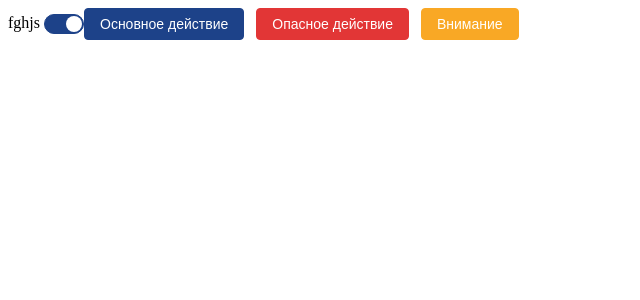
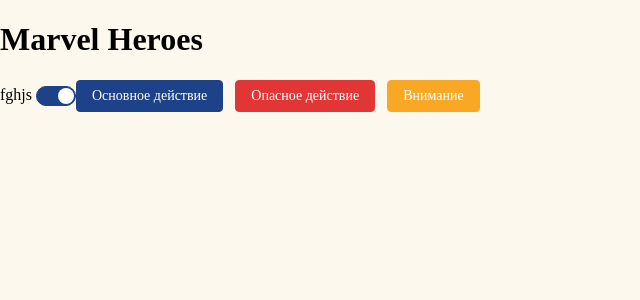
Before and after one commit to povar0305/marvel, a Vue app: page / in a window 1280 px wide. Shown: the top 300 px of the page, without its empty margins (0-640 px from the left). Built offline with nearby package versions, Linux system fonts and the light colour scheme; the HTML template or start-up script is replaced by a standard one.

Commit message:
добавила normalize.css для сброса стилей и нормализации их во всех браузерах

```diff
--- a/package.json
+++ b/package.json
@@ -17,6 +17,7 @@
   },
   "dependencies": {
     "element-plus": "^2.14.0",
+    "normalize.css": "^8.0.1",
     "pinia": "^3.0.4",
     "vue": "^3.5.32",
     "vue-router": "^5.0.4"
--- a/src/App.vue
+++ b/src/App.vue
@@ -5,6 +5,9 @@
 </script>
 
 <template>
+  <div class="app-container">
+    <h1>Marvel Heroes</h1>
+
     <router-view />
 
     <el-switch v-model="value1" />
@@ -22,4 +25,5 @@
     <el-button type="warning">
       Внимание
     </el-button>
+  </div>
 </template>
--- a/src/main.ts
+++ b/src/main.ts
@@ -2,6 +2,7 @@ import { createApp } from 'vue'
 import { createPinia } from 'pinia'
 import ElementPlus from 'element-plus'
 
+import 'normalize.css/normalize.css'
 import 'element-plus/dist/index.css'
 import '@/styles/element-theme.css'
 
--- a/src/styles/element-theme.css
+++ b/src/styles/element-theme.css
@@ -13,3 +13,7 @@
 
   --el-border-color: #d4c9b0 !important;
 }
+
+body {
+  background: var(--el-bg-color);
+}
```
Also changed, not shown: 1 other file (tests, documents, lock files or other folders). Lines whose indentation alone changed are shown as unchanged.
